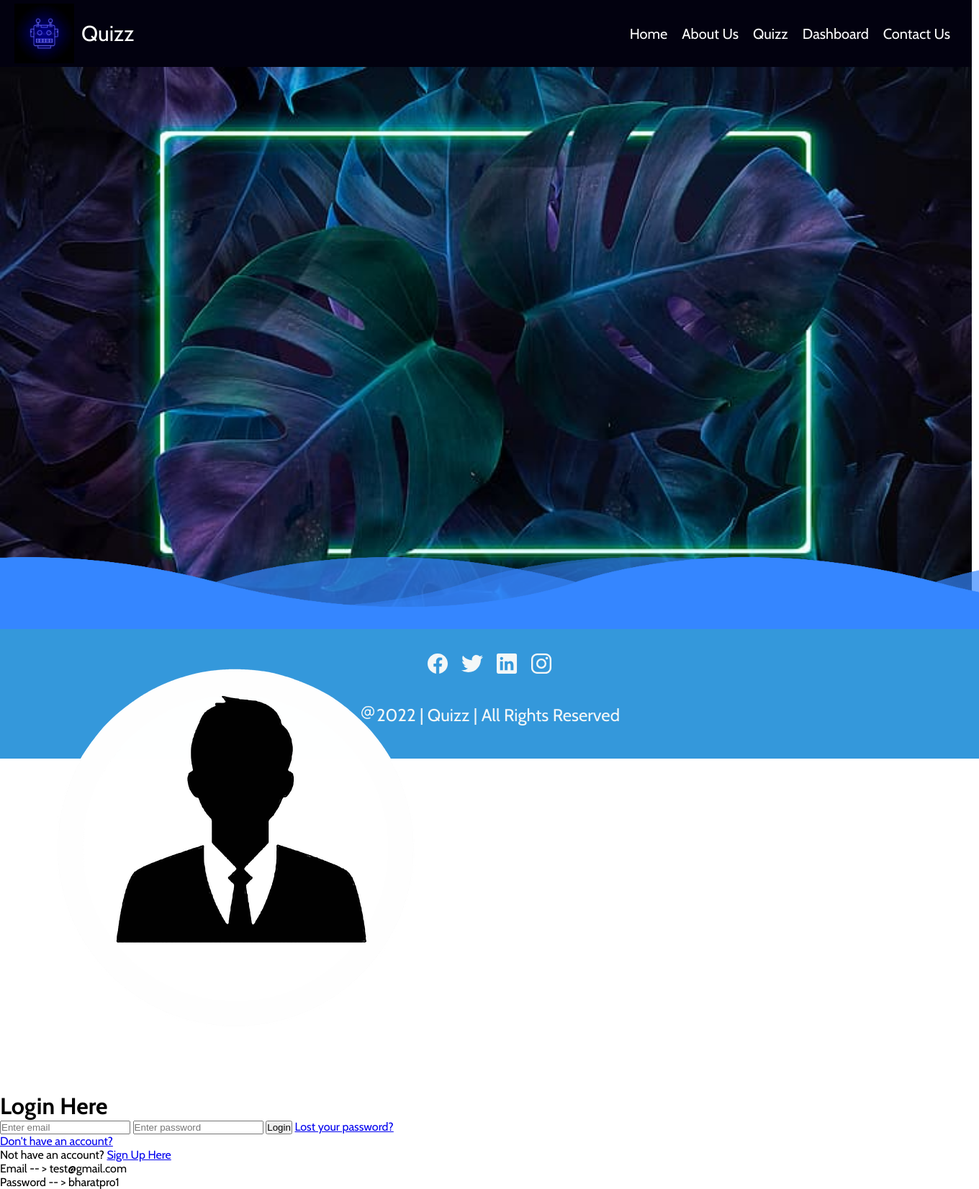
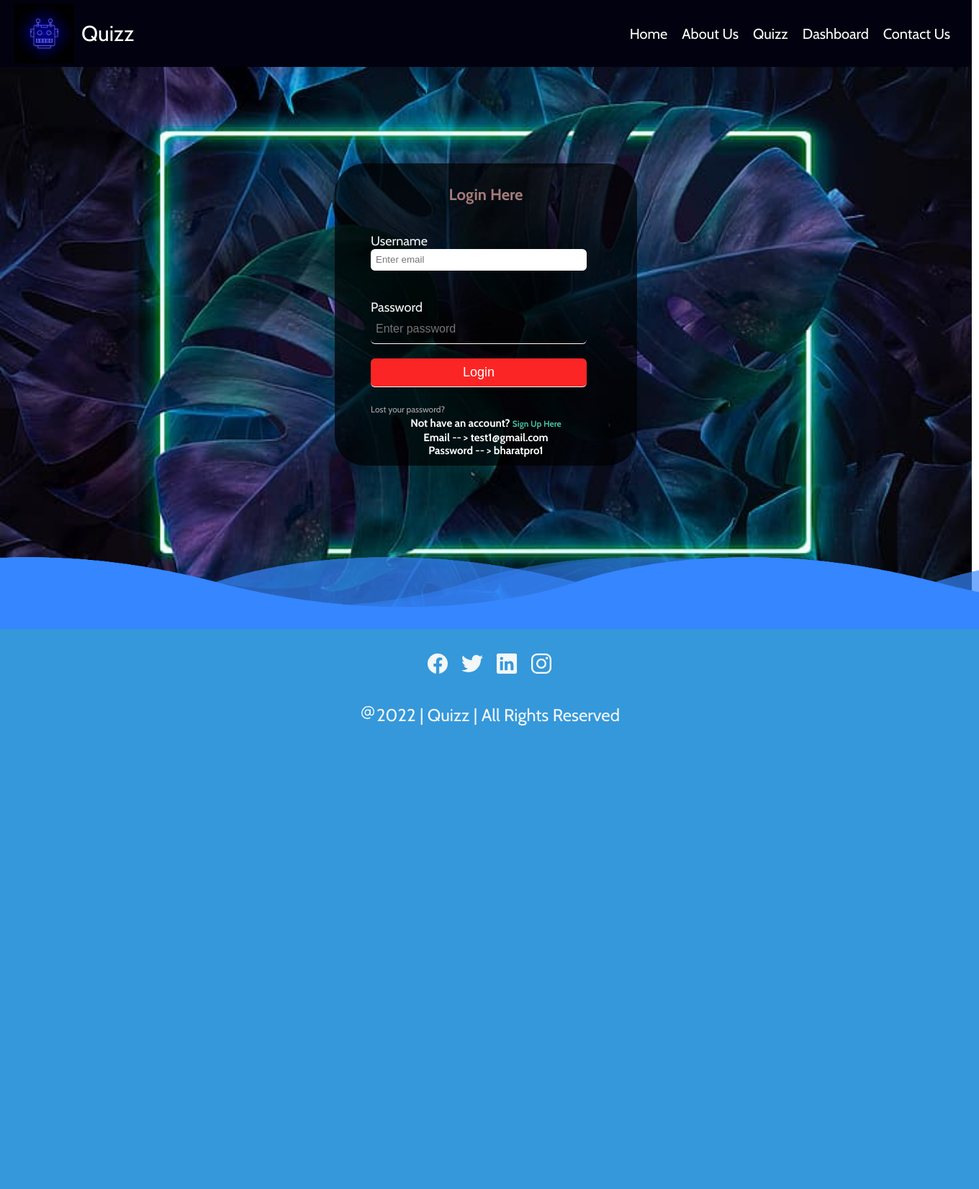
Before and after one commit to Airan19/QuizzOld, a Django app: page / in a window 1360 px wide. Shown: the whole page at 72% size. After the commit the page ends 1008 px from the top, so only its background shows below. Run offline with Django 4.2, Linux system fonts and the light colour scheme.

Commit message:
login form added

```diff
--- a/quiz_project/static/css/style.css
+++ b/quiz_project/static/css/style.css
@@ -85,6 +85,131 @@ nav a:hover {
   background-size: cover;
   display: flex;
 }
+
+.loginbox {
+  width: 420px;
+  height: 420px;
+  background: rgba(0, 0, 0, 0.7);
+  top: 50%;
+  left: 50%;
+  position: absolute;
+  transform: translate(-50%, -50%);
+  box-sizing: border-box;
+  padding: 15px 30px;
+  border-radius: 10%;
+}
+h1 {
+  margin: 0;
+  padding: 0 0 20px;
+  text-align: center;
+  font-size: 22px;
+  color: rgb(244, 249, 246);
+}
+.loginbox p {
+  margin: 0;
+  padding: 0;
+  font-weight: bold;
+}
+.loginbox input {
+  width: 100%;
+  margin-bottom: 20px;
+}
+.loginbox input[type="text"],
+input[type="password"] {
+  border: none;
+  border-bottom: 1px solid #fff;
+  background: transparent;
+  outline: none;
+  height: 40px;
+  color: #fff;
+  font-size: 16px;
+}
+.loginbox input[type="submit"] {
+  border: none;
+  outline: none;
+  height: 40px;
+  background: #fb2525;
+  color: #fff;
+  font-size: 18px;
+  border-radius: 20px;
+}
+.loginbox input[type="submit"]:hover {
+  cursor: pointer;
+  background: #ffc107;
+  color: #000;
+}
+.loginbox a {
+  text-decoration: none;
+  font-size: 12px;
+  line-height: 20px;
+  color: darkgrey;
+}
+.loginbox a:hover {
+  color: #ffc107;
+}
+.signup-box {
+  width: 25%;
+  height: 650px;
+  padding: 20px 40px;
+  margin: auto;
+  background-color: black;
+  color: white;
+  border-radius: 3px;
+  margin-top: 10px;
+}
+h1 {
+  text-align: center;
+  padding-top: 15px;
+  color: rgb(165, 124, 124);
+}
+h4 {
+  text-align: center;
+}
+#submitForm {
+  width: 300px;
+  margin-left: 20px;
+}
+#submitForm label {
+  color: #f3f7f8;
+  display: flex;
+  margin-top: 20px;
+  font-size: 18px;
+}
+form input,
+#submitForm input {
+  width: 100%;
+  padding: 7px;
+  border: none;
+  border-bottom: 1px solid white;
+  border-radius: 6px;
+  outline: none;
+}
+#submitForm input[type="button"] {
+  width: 320px;
+  height: 35px;
+  margin-top: 20px;
+  border: none;
+  background-color: #089a76;
+  color: #fff;
+  font-size: 18px;
+}
+#submitForm p,
+p {
+  text-align: center;
+  padding-top: 20px;
+  font-size: 15px;
+}
+
+.para-2 {
+  text-align: center;
+  color: white;
+  font-size: 15px;
+  margin-top: -10px;
+}
+.para-2 a {
+  color: #49c1a2;
+}
+
 footer {
   margin-top: 220px;
   position: absolute;
--- a/quiz_project/templates/home.html
+++ b/quiz_project/templates/home.html
@@ -44,9 +44,33 @@
 
         <div class="bgimg">
           <img src="../static/images/home2.jpg" />
-        </div>
+        <!--form starts-->
+        <div class="loginbox">
+         <h1>Login Here</h1>
+          <form id="submitForm" action="{% url 'home' %}" method="post">
+            {% csrf_token %}
+            {% if  messages%}
+            {% for message in messages %}
+  <h3 style="color:white;">{{message}}</h3>
+ {% endfor %}
+  {% endif %}
+ <label for="username">Username</label>
+  <input id="email"  name="email" type="email" placeholder="Enter email" required>
+<label for="password">Password</label>
+  <input id="password"  name="password" type="password" placeholder="Enter password" required>
+  <input type="submit" value="Login" >
+  <a href="#">Lost your password?</a><br>
+</form>
+<p class="para-2">Not have an account? <a href="{% url 'sign-up' %}">Sign Up Here</a></p>
+<p class="para-2">Email -- > test1@gmail.com</p>
+<p class="para-2">Password -- > bharatpro1</p>
+</div>
+<!--form ends--->
+
       </div>
-      <!--    </div> for form-->
+    </div>
+      <!--</div> for form
+
       <div class="loginbox">
         <img src="../static/images/avatar.png" class="avatar" />
         <h1>Login Here</h1>
@@ -54,7 +78,7 @@
           {% csrf_token %} {% if messages%} {% for message in messages %}
           <h3 style="color: white">{{message}}</h3>
           {% endfor %} {% endif %}
-          <!--        <label for="username">Username</label>-->
+                 <label for="username">Username</label>
           <input
             id="email"
             name="email"
@@ -62,7 +86,7 @@
             placeholder="Enter email"
             required
           />
-          <!--<label for="password">Password</label>-->
+          <label for="password">Password</label>
           <input
             id="password"
             name="password"
@@ -80,7 +104,7 @@
         <p class="para-2">Email -- > test@gmail.com</p>
         <p class="para-2">Password -- > bharatpro1</p>
 
-        <!--form ends-->
+        form ends-->
       </div>
     </div>
     <script type="text/javascript" src="{% static 'js/home.js' %}"></script>
```
Also changed, not shown: quiz_project/templates/Login.html (+9 -9 lines).
